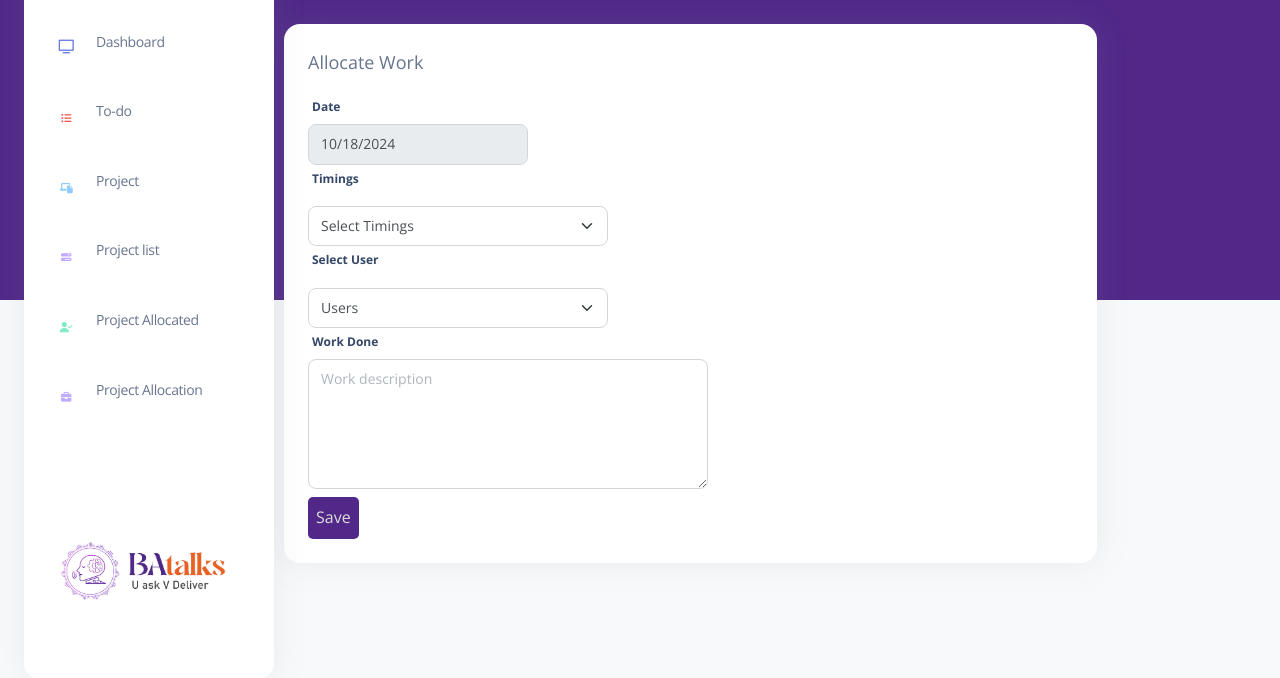
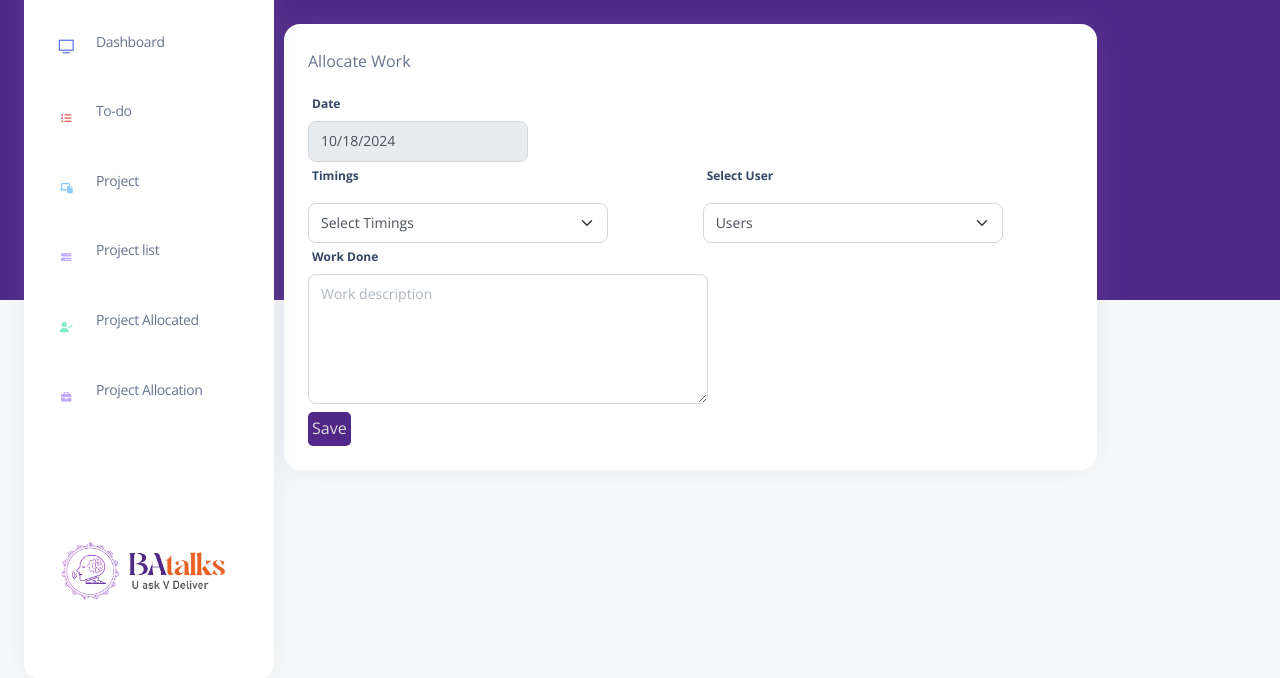
Before and after one commit to iknowsaikiran/batalksdashboard, a Flask app: page /workreport in a window 1280 px wide. Shown: the part 105-783 px from the top of the page. Run offline with Flask 3, Linux system fonts and the light colour scheme; data that the repository does not hold is empty; some libraries are stand-ins or nearby versions.

Commit message:
workreport.html

```diff
--- a/templates/workreport.html
+++ b/templates/workreport.html
@@ -42,9 +42,6 @@
             max-width: 300px;
             margin-top: 10px;
         }
-        .fontsz{
-            font-size: 16px;
-        }
     </style>
 
 </head>
@@ -56,13 +53,15 @@
             <div class="col-md-8">
                 <div class="card">
                     <div class="card-body">
-                        <p class="text-lg">Allocate Work</p>
+                        <p>Allocate Work</p>
                         <form method="POST">
                             <div class="work">
                                 <label>Date</label><br />
-                                <input class="form-control" type="date" id="date" name="date" value="" required readonly/>
+                                <input class="form-control" type="date" id="date" name="date" value="" required
+                                    readonly />
+                                <div class="row">
+                                    <div class="col-md-6">
                                         <label>Timings</label><br />
-
                                         <select class="form-select" name="Timings" id="timings">
                                             <option value="" disabled selected>Select Timings</option>
                                             <option value="9am to 10am">9am to 10am</option>
@@ -90,20 +89,27 @@
                                             <option value="4:30pm to 5pm">4:30pm to 5pm</option>
                                             <option value="5pm to 6pm">5pm to 6pm</option>
                                         </select>
+                                    </div>
+                                    <div class="col-md-6">
                                         <label>Select User</label><br />
-                                <select id="usernameFilter" name="usernameFilter" class="form-select" onchange="filterTable()" {% if disable_filter %}disabled{% endif %}>
+                                        <select id="usernameFilter" name="usernameFilter" class="form-select"
+                                            onchange="filterTable()" {% if disable_filter %}disabled{% endif %} >
                                             <option value="">Users</option>
                                             {% for username in usernames %}
-                                    <option value="{{ username }}" {% if selected_username==username %}selected{% endif %}>
+                                            <option value="{{ username }}" {% if selected_username==username %}selected{%
+                                                endif %}>
                                                 {{ username }}</option>
                                             {% endfor %}
                                         </select>
+                                    </div>
 
+
+                                </div>
                                 <label>Work Done</label><br />
                                 <textarea class="form-control" name="workdone" rows="5" cols="30"
                                     placeholder="Work description" style="max-width: 400px;"></textarea>
 
-                                <button type="submit" class="bg-primary p-1 mt-2 p-2">Save</button>
+                                <button type="submit" class="bg-primary p-1 mt-2">Save</button>
                             </div>
                         </form>
                     </div>
```
Lines whose indentation alone changed are shown as unchanged.
